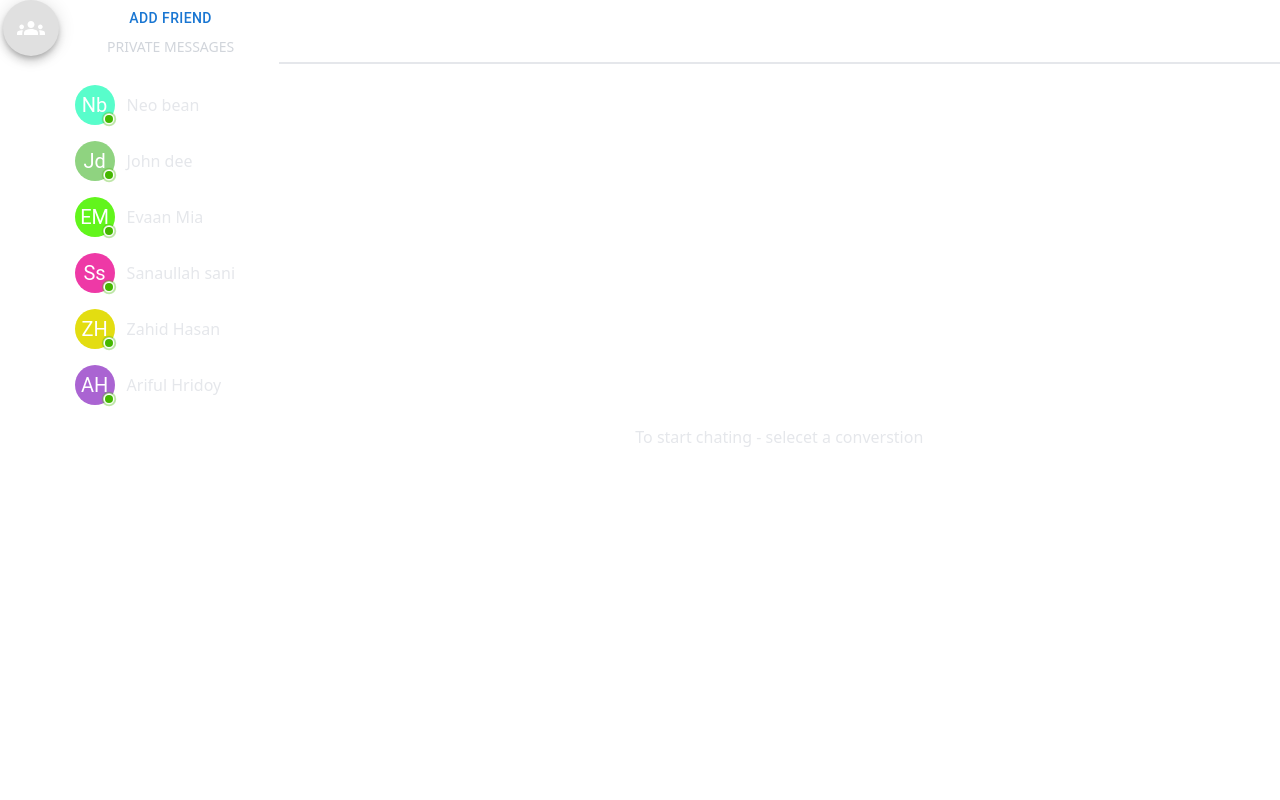
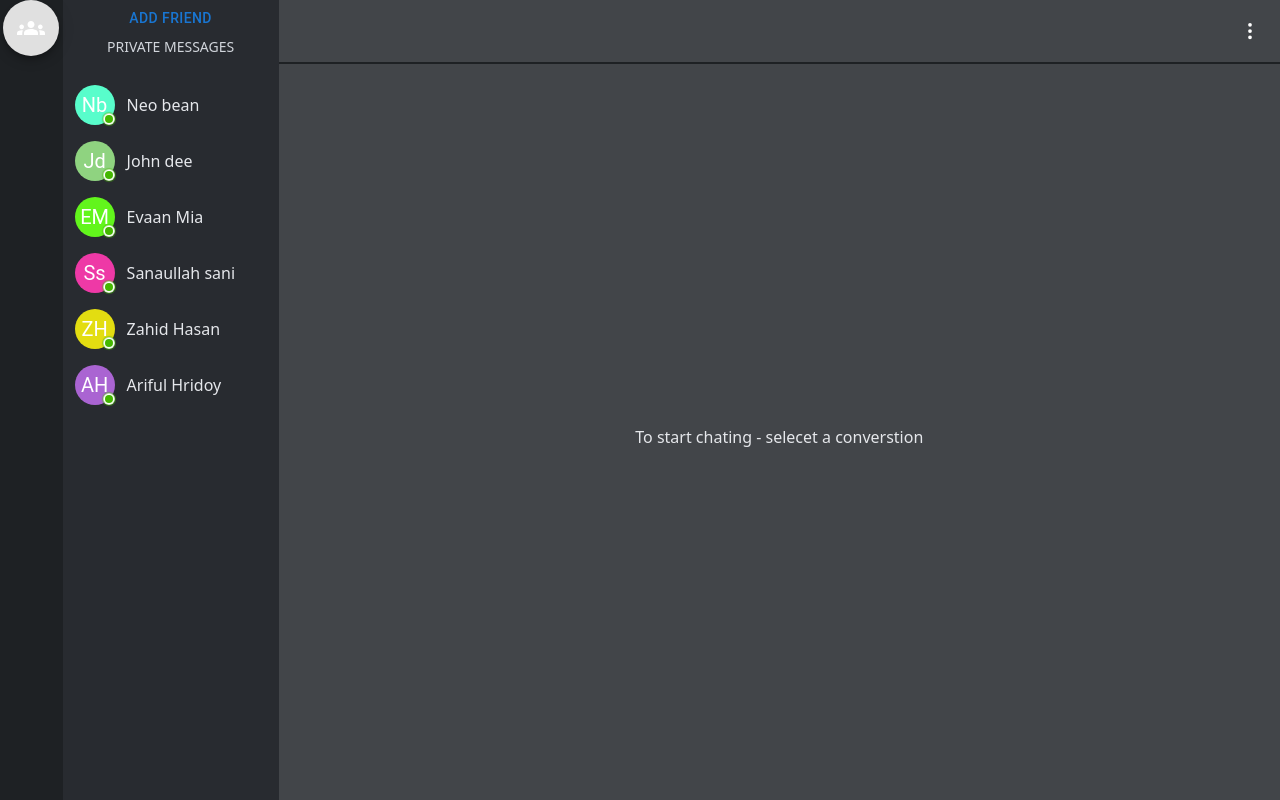
Before and after one commit to Riyad139/discord-frontend, a Next.js app: page / in a window 1280 px wide. Built offline with nearby package versions, Linux system fonts and the light colour scheme.

Commit message:
new package added and some color is added

```diff
--- a/package.json
+++ b/package.json
@@ -9,6 +9,9 @@
     "lint": "next lint"
   },
   "dependencies": {
+    "@emotion/react": "^11.10.6",
+    "@emotion/styled": "^11.10.6",
+    "@mui/material": "^5.11.13",
     "@types/node": "18.15.3",
     "@types/react": "18.0.28",
     "@types/react-dom": "18.0.11",
@@ -20,6 +23,7 @@
     "next": "13.2.4",
     "react": "18.2.0",
     "react-dom": "18.2.0",
+    "react-icons": "^4.8.0",
     "react-query": "^3.39.3",
     "react-toastify": "^9.1.1",
     "typescript": "4.9.5",
--- a/tailwind.config.js
+++ b/tailwind.config.js
@@ -6,7 +6,16 @@
   ],
 
   theme: {
-    extend: {},
+    extend: {
+      colors: {
+        lightGray: "#424549",
+        mediumGray: "#36393e",
+        mediumDark: "#282b30",
+        dark: "#1e2124",
+        lightBluish: "#7289da",
+        mediumBluish: "#5865F2",
+      },
+    },
   },
   plugins: [],
 };
```
Also changed, not shown: 1 other file (tests, documents, lock files or other folders).
